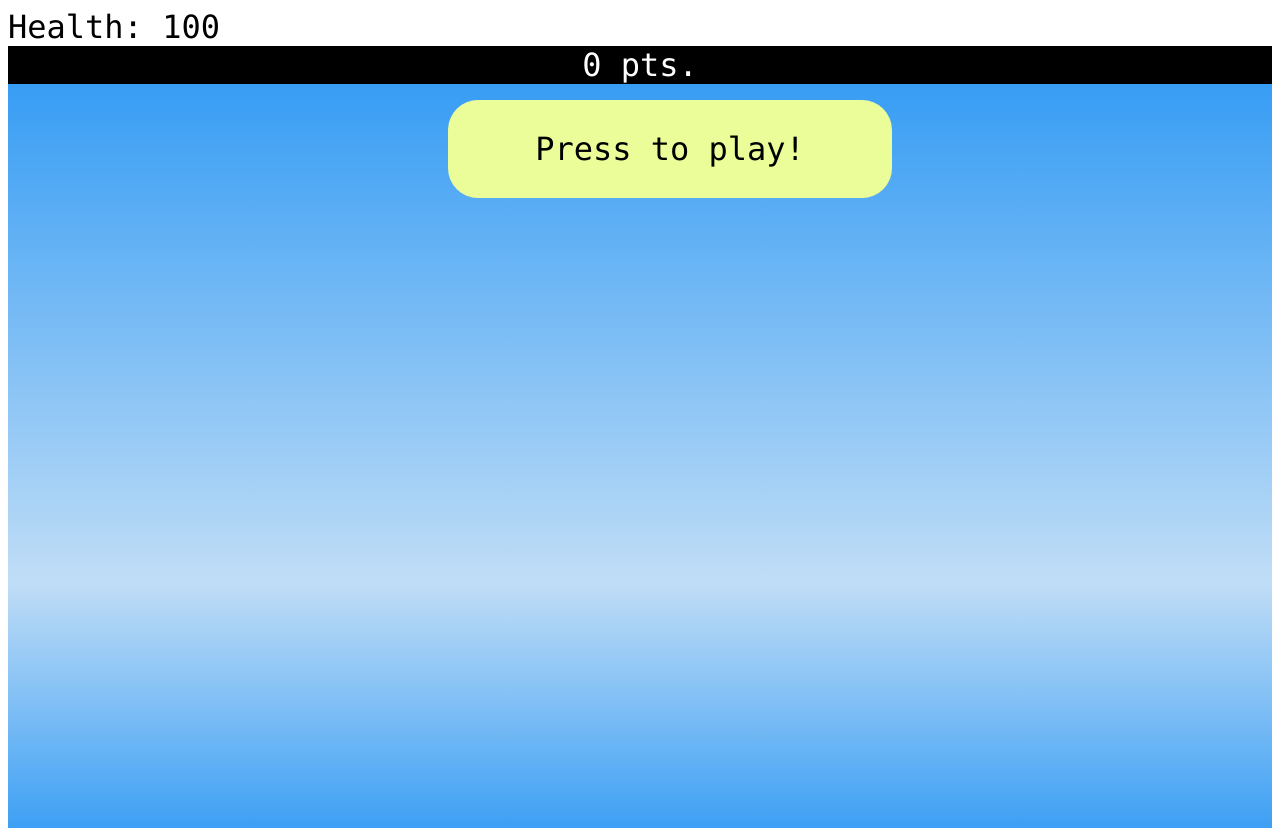
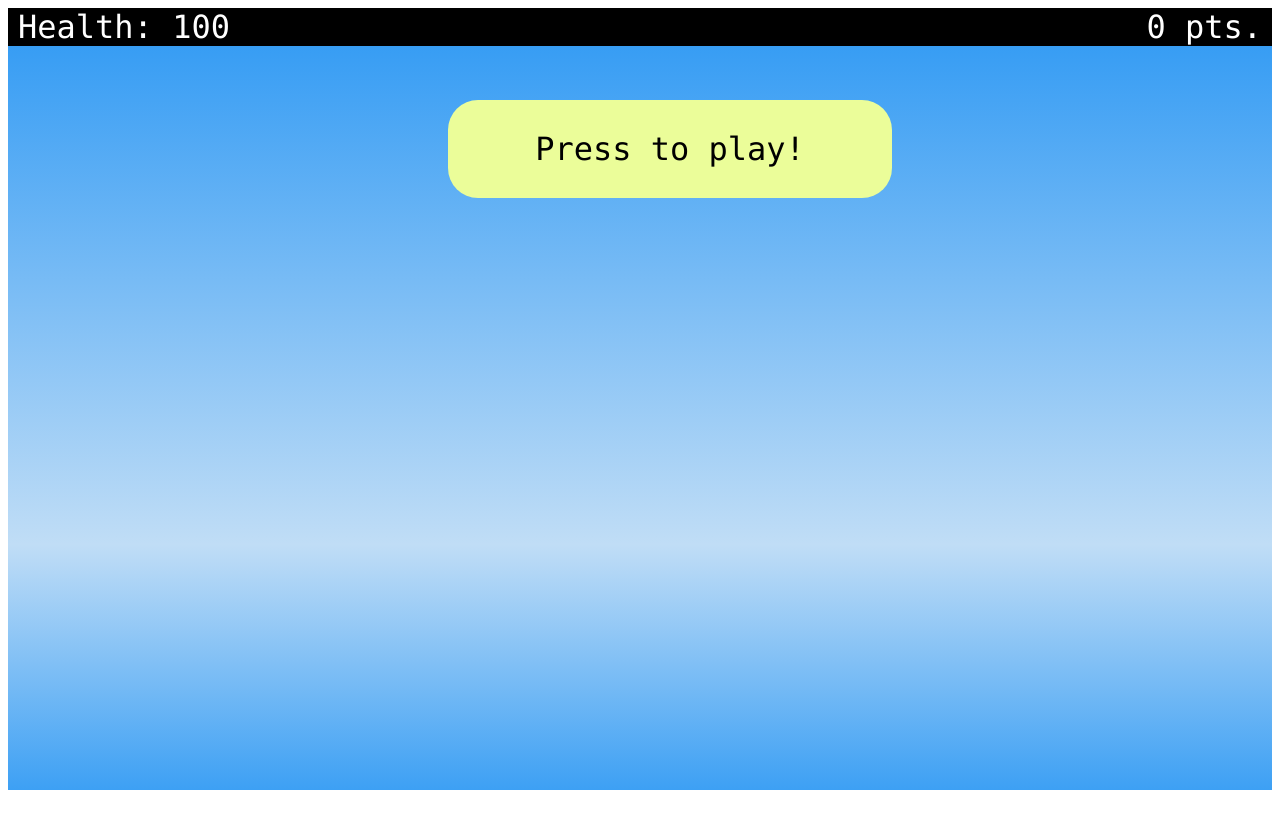
Before and after one commit to Vasil-Antonov1234/side-scrolling-game, a plain HTML site: page index.html in a window 1280 px wide. After the commit the page ends 800 px from the top, so only its background shows below. Drawn offline with Linux system fonts and the light colour scheme.

Commit message:
Update styles.css

```diff
--- a/styles.css
+++ b/styles.css
@@ -38,10 +38,23 @@ body {
     padding: 30px;
 }
 
+.health-score-container {
+  display: flex;
+  justify-content: space-between;
+  background-color: black;
+}
+
 .game-score {
-    background-color: black;
+    /*background-color: black;*/
     color: white;
     text-align: center;
+    margin-right: 10px;
+}
+
+.health {
+    color: white;
+    text-align: center;
+    margin-left: 10px;
 }
 
 .hide {
```
